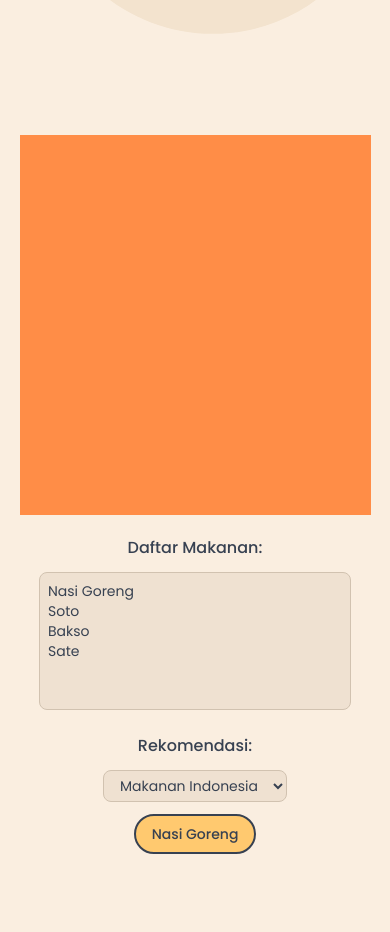
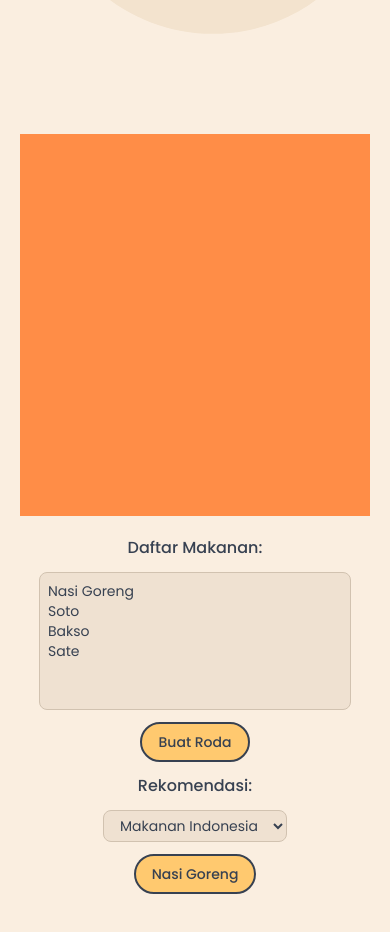
Before and after one commit to af-safaraz/makan-apa-ya, a React (Vite) app: page / in a window 390 px wide. Shown: the part 918-1850 px from the top of the page. Built offline with nearby package versions, Linux system fonts and the light colour scheme; a web font is replaced by a local one.

Commit message:
Fix height container on mobile UI

```diff
--- a/src/App.jsx
+++ b/src/App.jsx
@@ -6,13 +6,13 @@ function App() {
   // const [count, setCount] = useState(0)
 
   return (
-    <main className="h-screen">
+    <main>
       <section className="min-h-screen
       2xl:m-auto 2xl:max-w-[1400px]
       sm:h-full sm:min-h-[600px]">
         <Hero />
       </section>
-      <section id="wheel" className="h-screen mt-20">
+      <section id="wheel" className="min-h-screen mt-20">
         <Wheel />
       </section>
     </main>
--- a/src/sections/Hero.jsx
+++ b/src/sections/Hero.jsx
@@ -3,7 +3,7 @@ import foodWheel from '../assets/images/WheelOfFood.svg'
 
 const Hero = () => {
     return (
-        <div className="min-h-screen flex flex-col justify-center items-center
+        <div className="flex flex-col justify-center items-center
         sm:flex-row sm:h-full">
             <div className="pb-5 h-[60vh] flex flex-col justify-end items-center text-center
             sm:pl-8 sm:pr-3 sm:pb-0 sm:justify-center sm:items-start sm:w-[55%] sm:h-full sm:min-h-screen sm:text-left">
@@ -17,7 +17,8 @@ const Hero = () => {
                 </p>
                 <Button label="Mulai Sekarang" href="#wheel" />
             </div>
-            <div className="min-h-[40vh] flex flex-col w-full pt-5 justify-start items-center sm:pt-0 sm:w-[45%] sm:h-full sm:items-start sm:justify-center overflow-hidden">
+            <div className="min-h-[40vh] pt-5 w-full flex flex-col justify-start items-center
+            sm:pt-0 sm:w-[45%] sm:h-full sm:items-start sm:justify-center overflow-hidden">
                 <img src={foodWheel} alt="Wheel of Food" className="w-[120%] h-[120]% max-w-none max-h-none sm:w-[170%] lg:w-[95%] object-cover" />
             </div>
 
--- a/src/sections/Wheel.jsx
+++ b/src/sections/Wheel.jsx
@@ -2,14 +2,15 @@ import Button from '../components/Button'
 
 const Wheel = () => {
     return (
-        <div className="h-full flex flex-col">
-            <div className="flex-1 flex justify-center items-center">
-                <div className="wheel-container w-[90%] h-[90%] bg-primary"></div>
+        <div className="flex flex-col">
+            <div className="h-[50vh] flex justify-center items-center p-5">
+                <div className="wheel-container w-full h-full bg-primary"></div>
             </div>
-            <div className="flex-1 flex flex-col items-center">
+            <div className="min-h-[50vh] flex flex-col items-center">
                 <h6 className="font-poppins font-medium text-gray-700">Daftar Makanan:</h6>
                 <textarea id="foodList" name="foodList" rows="6" placeholder="Masukkan nama-nama makanan yang dipisahkan dengan baris baru seperti:&#10;Nasi Goreng&#10;Bakso&#10;Sate&#10;Soto" className="my-3 p-2 w-[80%] font-poppins text-sm text-gray-700 resize-none border border-tertiary-darker rounded-lg bg-tertiary-dark" defaultValue="Nasi Goreng&#10;Soto&#10;Bakso&#10;Sate">
                 </textarea>
+                <Button label="Buat Roda" />
                 <h6 className="mt-3 font-poppins font-medium text-gray-700">Rekomendasi:</h6>
                 <select name="categories" id="categories" className="my-3 py-1 px-3 font-poppins text-sm text-gray-700 border border-tertiary-darker rounded-lg bg-tertiary-dark" >
                     <option value="indonesian">Makanan Indonesia</option>
```
